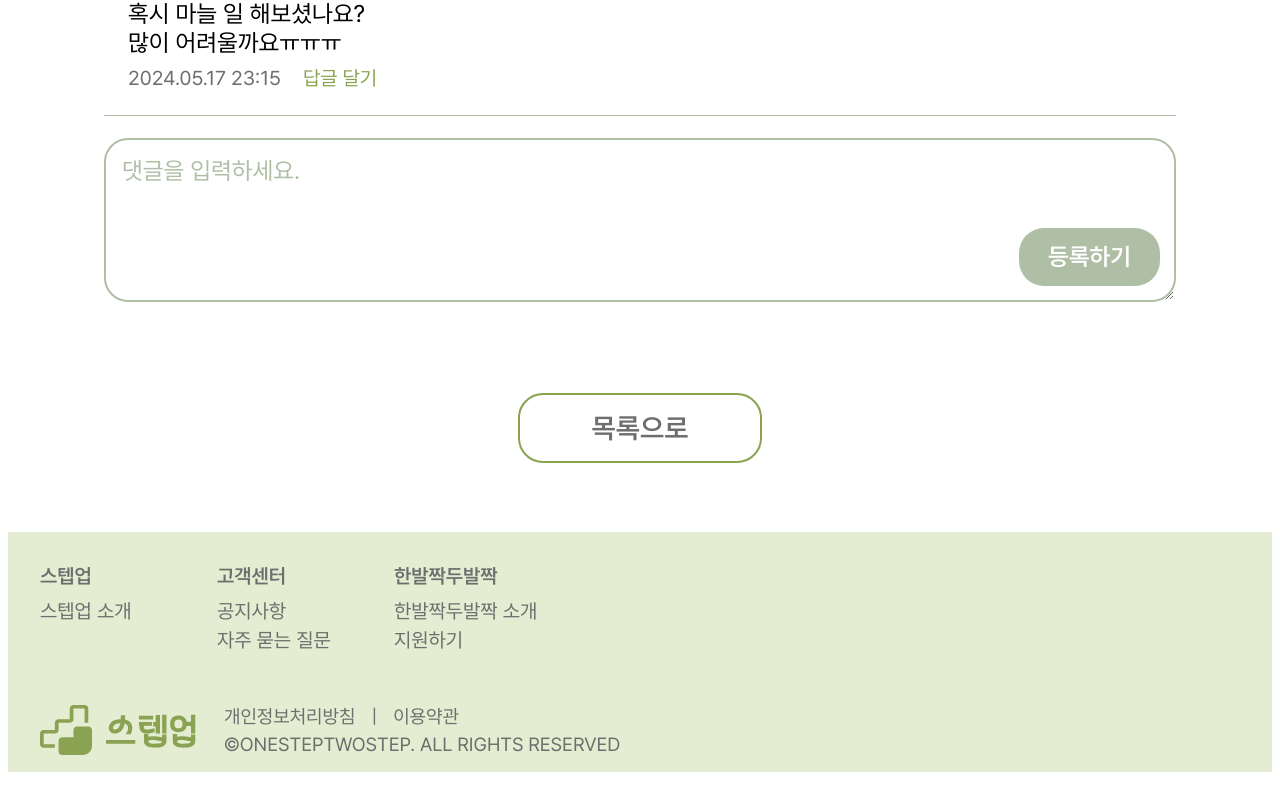
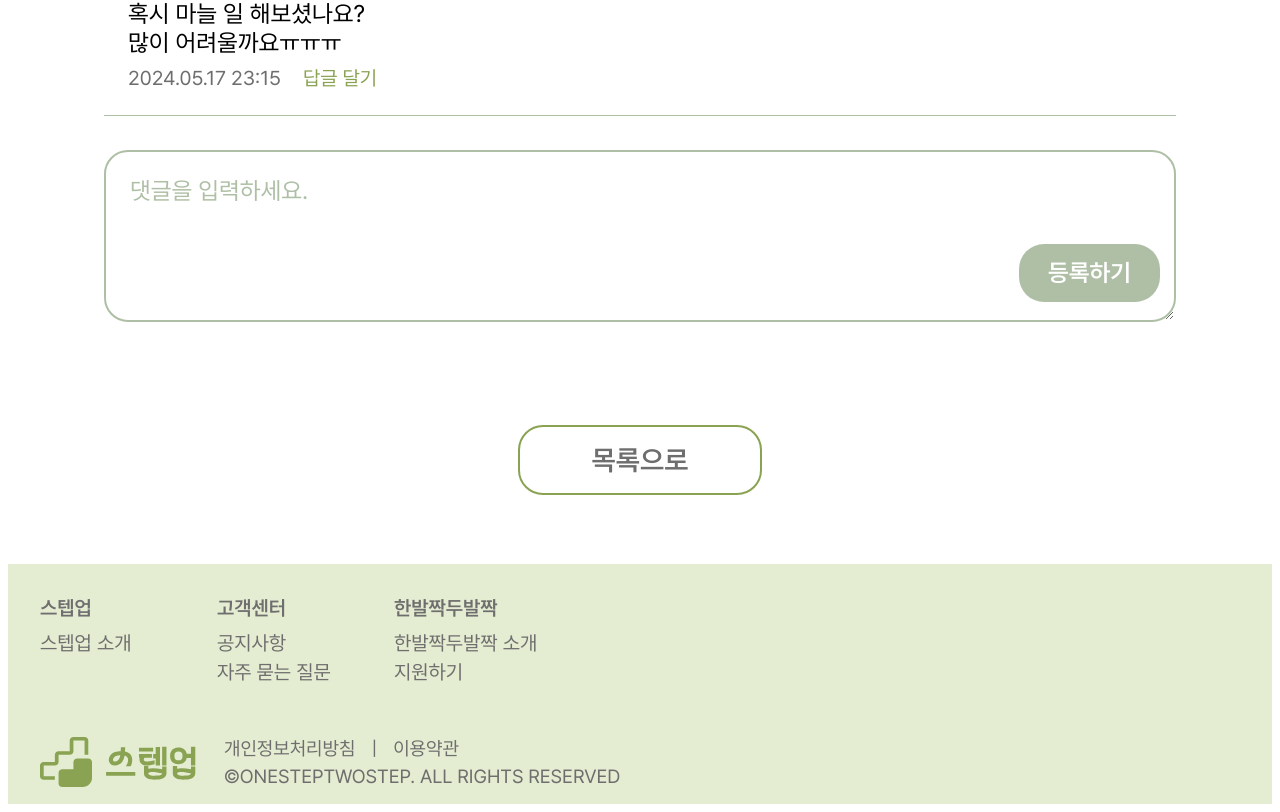
Before and after one commit to ICT-project-stepup/stepup-web, a React (Create React App) app: page /comupostdetail in a window 1280 px wide. Shown: the part 1366-2178 px from the top of the page. Before the commit the page ends 2146 px from the top, so only its background shows below. Built offline with nearby package versions, Linux system fonts and the light colour scheme.

Commit message:
Fix: 커뮤니티 댓글 css 간격 수정

```diff
--- a/src/pages/community/post/CommentSection.js
+++ b/src/pages/community/post/CommentSection.js
@@ -187,7 +187,7 @@ const CommentForm = styled.div`
   display: flex;
   justify-content: flex-end;
   align-items: center;
-  margin: 2rem 0;
+  margin: 3rem 0;
 `;
 
 const CommentInput = styled.textarea`
@@ -197,7 +197,7 @@ const CommentInput = styled.textarea`
   font-size: 1.5rem;
   border: 0.18rem solid #AFBFA5;
   border-radius: 1.5rem;
-  padding: 1rem 10rem 0 1rem;
+  padding: 1.5rem 10rem 0 1.5rem;
 
   &::placeholder {
     color: #AFBFA5;
```
